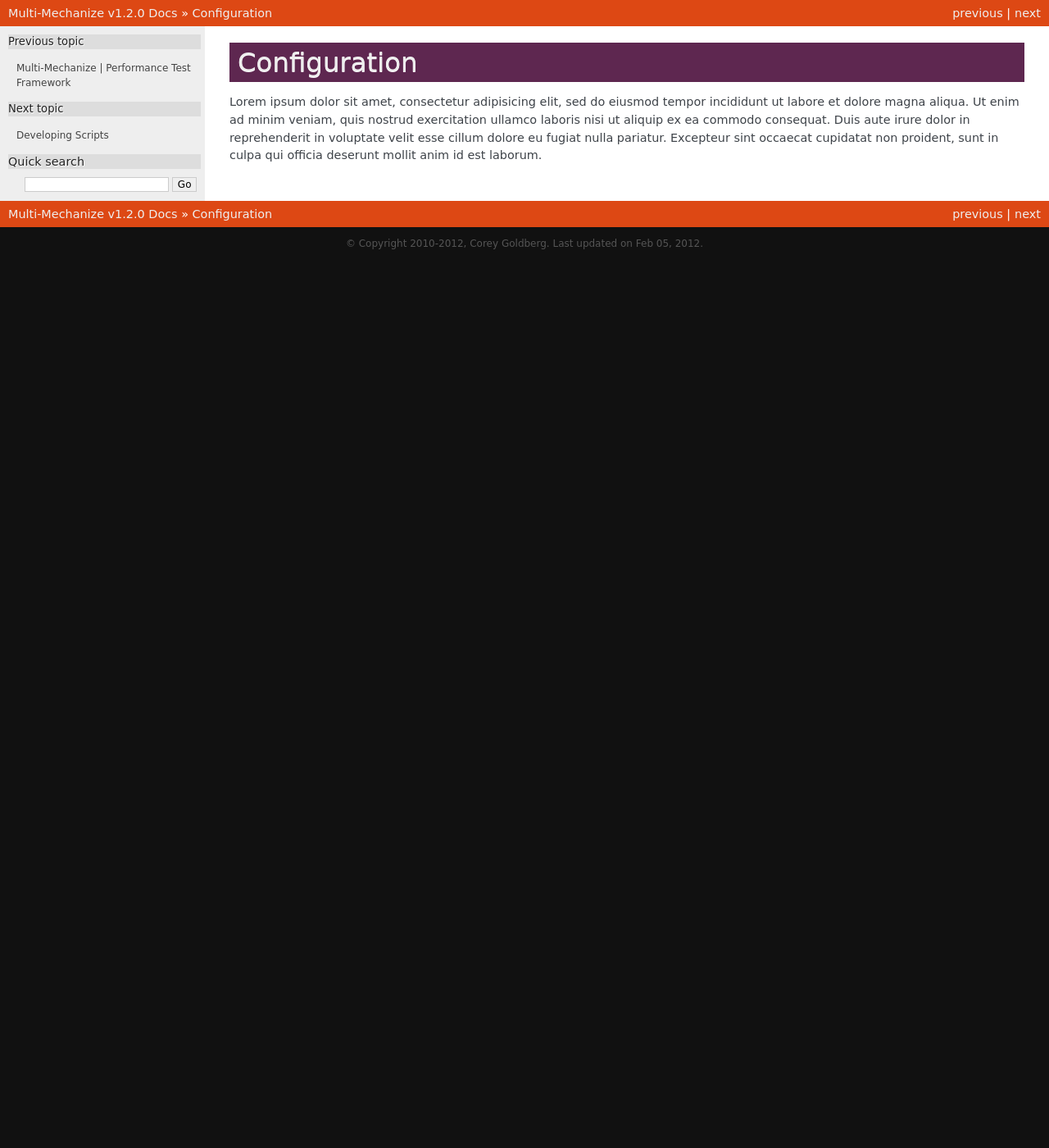
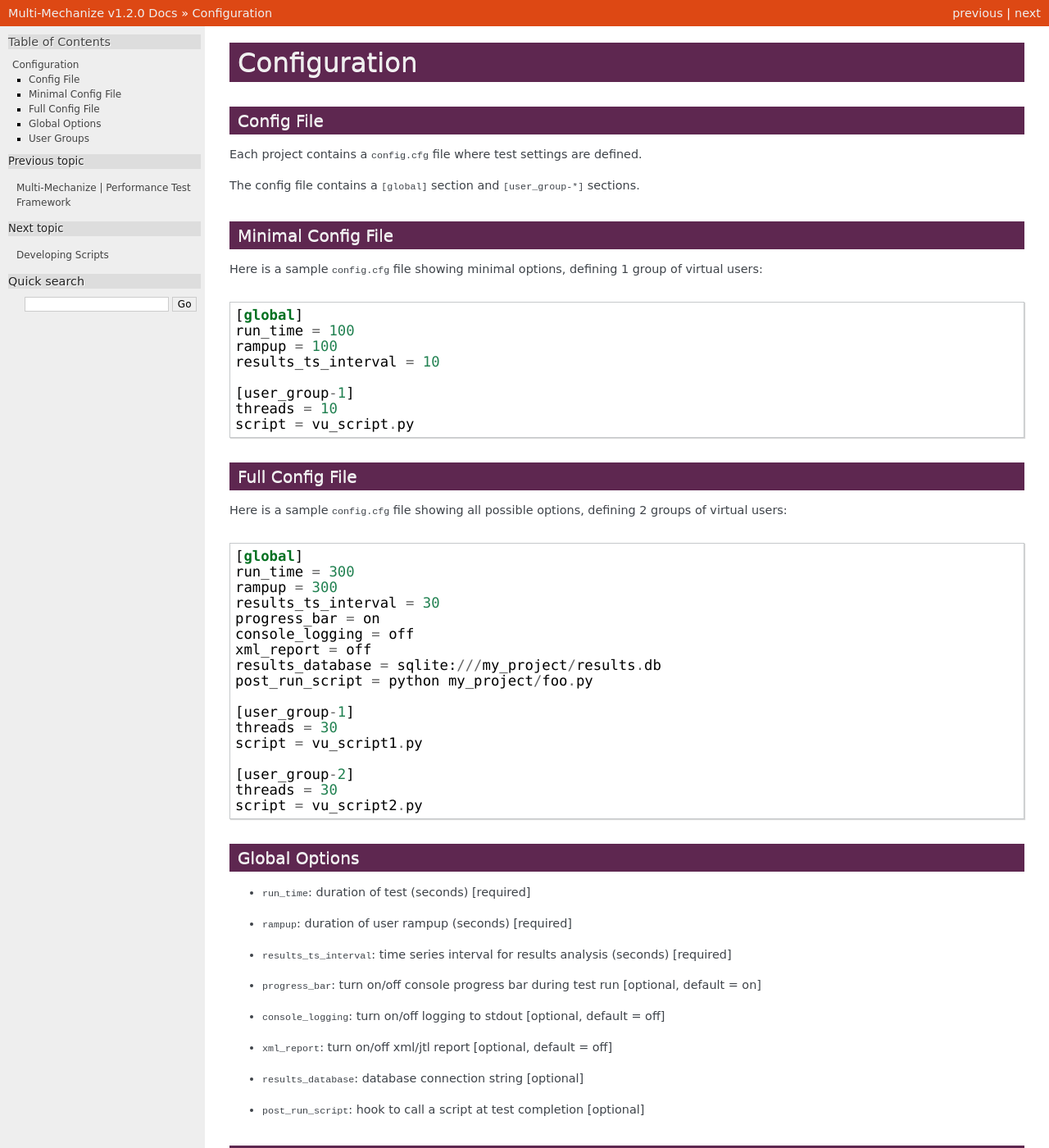
Before and after one commit to cgoldberg/multi-mechanize, a Sphinx documentation site: the page built from docs/configfile.rst, in a window 1280 px wide and 1400 px high. Shown: the whole window at 82% size. Built offline with Sphinx 7.4.7, drawn with Linux system fonts in a browser that asks for light colours; some of the changed text lies outside the part shown.

Commit message:
doc update, config info

```diff
--- a/docs/configfile.rst
+++ b/docs/configfile.rst
@@ -1,4 +1,69 @@
 Configuration
 =============
 
-Lorem ipsum dolor sit amet, consectetur adipisicing elit, sed do eiusmod tempor incididunt ut labore et dolore magna aliqua. Ut enim ad minim veniam, quis nostrud exercitation ullamco laboris nisi ut aliquip ex ea commodo consequat. Duis aute irure dolor in reprehenderit in voluptate velit esse cillum dolore eu fugiat nulla pariatur. Excepteur sint occaecat cupidatat non proident, sunt in culpa qui officia deserunt mollit anim id est laborum.
+***************
+    Config File
+***************
+
+Each project contains a ``config.cfg`` file where test settings are defined.
+
+The config file contains a ``[global]`` section and ``[user_group-*]`` sections.
+
+***********************
+    Minimal Config File
+***********************
+
+Here is a sample ``config.cfg`` file showing minimal options, defining 1 group of virtual users::
+
+    [global]
+    run_time = 100
+    rampup = 100
+    results_ts_interval = 10
+
+    [user_group-1]
+    threads = 10
+    script = vu_script.py
+
+********************
+    Full Config File
+********************
+
+Here is a sample ``config.cfg`` file showing all possible options, defining 2 groups of virtual users::
+
+    [global]
+    run_time = 300
+    rampup = 300
+    results_ts_interval = 30
+    progress_bar = on
+    console_logging = off
+    xml_report = off
+    results_database = sqlite:///my_project/results.db
+    post_run_script = python my_project/foo.py
+
+    [user_group-1]
+    threads = 30
+    script = vu_script1.py
+
+    [user_group-2]
+    threads = 30
+    script = vu_script2.py
+
+******************
+    Global Options
+******************
+
+* ``run_time``: duration of test (seconds) [required]
+* ``rampup``: duration of user rampup (seconds) [required]
+* ``results_ts_interval``: time series interval for results analysis (seconds) [required]
+* ``progress_bar``: turn on/off console progress bar during test run [optional, default = on]
+* ``console_logging``: turn on/off logging to stdout [optional, default = off]
+* ``xml_report``: turn on/off xml/jtl report [optional, default = off]
+* ``results_database``: database connection string [optional]
+* ``post_run_script``: hook to call a script at test completion [optional]
+
+***********
+User Groups
+***********
+
+* ``threads``: number of threads/virtual users
+* ``script``: virtual user test script to run
```
